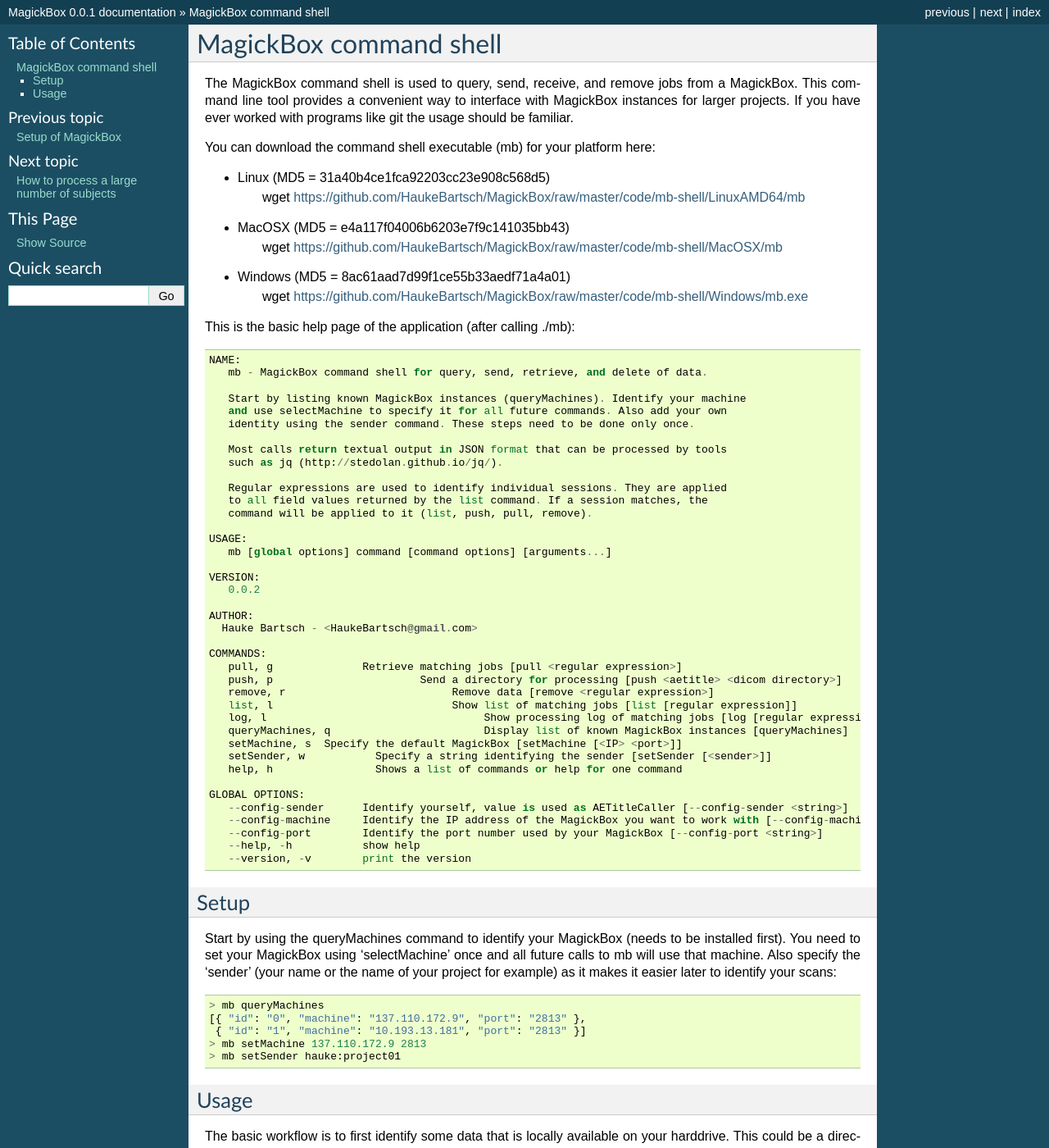
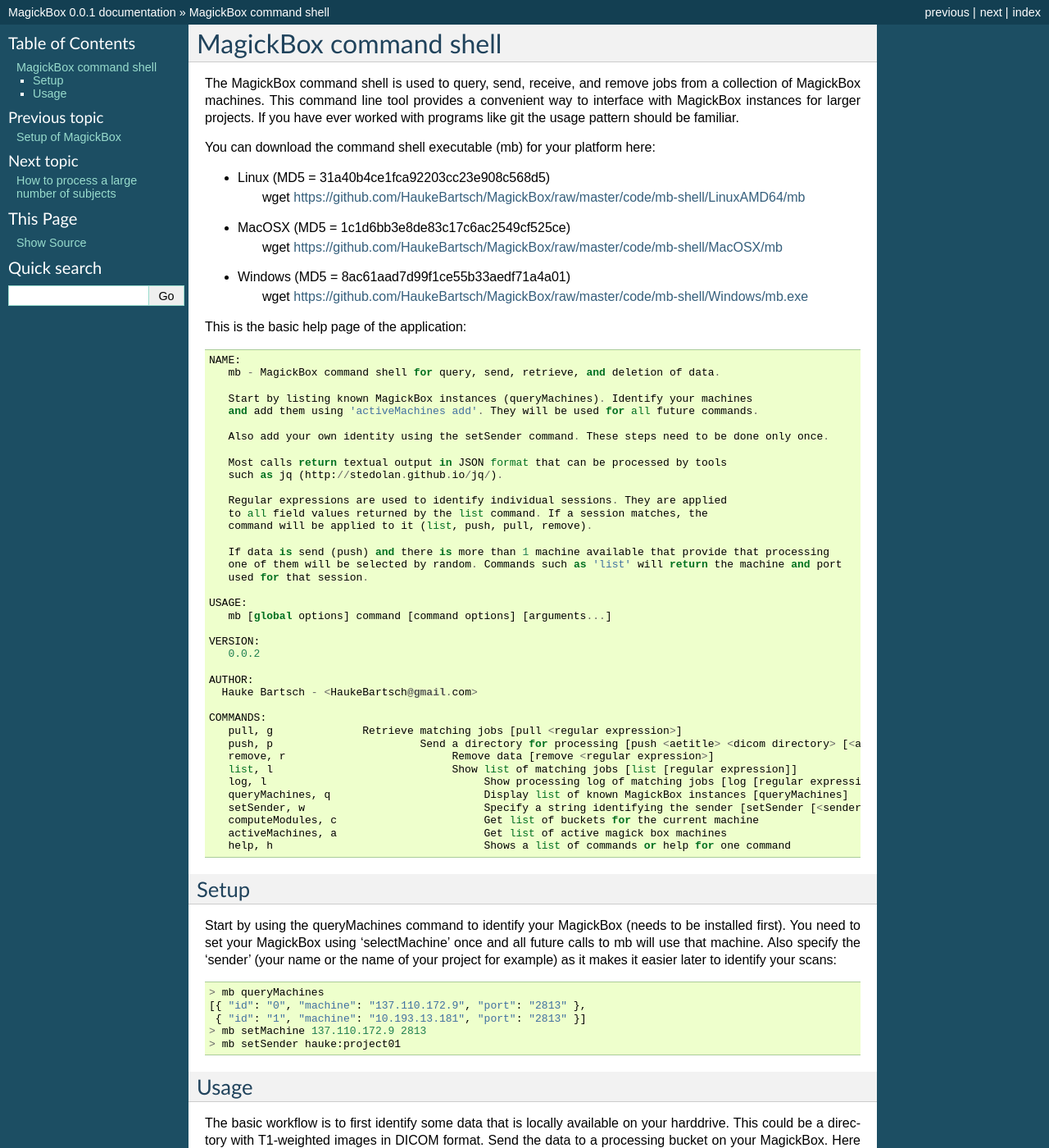
Before and after one commit to HaukeBartsch/MagickBox, a Sphinx documentation site: the page built from code/documentation/docs/source/Shell.rst, in a window 1280 px wide and 1400 px high. Shown: the whole window at 82% size. Built offline with Sphinx 7.4.7, drawn with Linux system fonts in a browser that asks for light colours.

Commit message:
update MacOS version and help page

```diff
--- a/code/documentation/docs/source/Shell.rst
+++ b/code/documentation/docs/source/Shell.rst
@@ -4,27 +4,28 @@
 MagickBox command shell
 ************************
 
-The MagickBox command shell is used to query, send, receive, and remove jobs from a MagickBox. This command line tool provides a convenient way to interface with MagickBox instances for larger projects. If you have ever worked with programs like git the usage should be familiar.
+The MagickBox command shell is used to query, send, receive, and remove jobs from a collection of MagickBox machines. This command line tool provides a convenient way to interface with MagickBox instances for larger projects. If you have ever worked with programs like git the usage pattern should be familiar.
 
 You can download the command shell executable (mb) for your platform here:
 
 * Linux (MD5 = 31a40b4ce1fca92203cc23e908c568d5)
 	wget https://github.com/HaukeBartsch/MagickBox/raw/master/code/mb-shell/LinuxAMD64/mb
 
-* MacOSX (MD5 = e4a117f04006b6203e7f9c141035bb43)
+* MacOSX (MD5 = 1c1d6bb3e8de83c17c6ac2549cf525ce)
 	wget https://github.com/HaukeBartsch/MagickBox/raw/master/code/mb-shell/MacOSX/mb
 
 * Windows (MD5 = 8ac61aad7d99f1ce55b33aedf71a4a01)
 	wget https://github.com/HaukeBartsch/MagickBox/raw/master/code/mb-shell/Windows/mb.exe
 
-This is the basic help page of the application (after calling ./mb)::
+This is the basic help page of the application::
 
 	NAME:
-	   mb - MagickBox command shell for query, send, retrieve, and delete of data.
+	   mb - MagickBox command shell for query, send, retrieve, and deletion of data.
 
-	   Start by listing known MagickBox instances (queryMachines). Identify your machine
-	   and use selectMachine to specify it for all future commands. Also add your own
-	   identity using the sender command. These steps need to be done only once.
+	   Start by listing known MagickBox instances (queryMachines). Identify your machines
+	   and add them using 'activeMachines add'. They will be used for all future commands.
+
+	   Also add your own identity using the setSender command. These steps need to be done only once.
 
 	   Most calls return textual output in JSON format that can be processed by tools
 	   such as jq (http://stedolan.github.io/jq/).
@@ -32,6 +33,10 @@
 	   Regular expressions are used to identify individual sessions. They are applied
 	   to all field values returned by the list command. If a session matches, the
 	   command will be applied to it (list, push, pull, remove).
+
+	   If data is send (push) and there is more than 1 machine available that provide that processing
+	   one of them will be selected by random. Commands such as 'list' will return the machine and port
+	   used for that session.
 
 	USAGE:
 	   mb [global options] command [command options] [arguments...]
@@ -44,21 +49,16 @@
 
 	COMMANDS:
 	   pull, g		Retrieve matching jobs [pull <regular expression>]
-	   push, p			 Send a directory for processing [push <aetitle> <dicom directory>]
+	   push, p			 Send a directory for processing [push <aetitle> <dicom directory> [<arguments>]]
 	   remove, r			      Remove data [remove <regular expression>]
 	   list, l 			      Show list of matching jobs [list [regular expression]]
 	   log, l			      	   Show processing log of matching jobs [log [regular expression]]
 	   queryMachines, q			   Display list of known MagickBox instances [queryMachines]
-	   setMachine, s  Specify the default MagickBox [setMachine [<IP> <port>]]
-	   setSender, w	  	  Specify a string identifying the sender [setSender [<sender>]]
-	   help, h    		  Shows a list of commands or help for one command
+	   setSender, w	  			   Specify a string identifying the sender [setSender [<sender>]]
+	   computeModules, c			   Get list of buckets for the current machine
+	   activeMachines, a			   Get list of active magick box machines
+	   help, h	   			   Shows a list of commands or help for one command
 
-	GLOBAL OPTIONS:
-	   --config-sender	Identify yourself, value is used as AETitleCaller [--config-sender <string>]
-	   --config-machine 	Identify the IP address of the MagickBox you want to work with [--config-machine <string>]
-	   --config-port 	Identify the port number used by your MagickBox [--config-port <string>]
-	   --help, -h		show help
-	   --version, -v	print the version
 
 =======
 Setup
```
